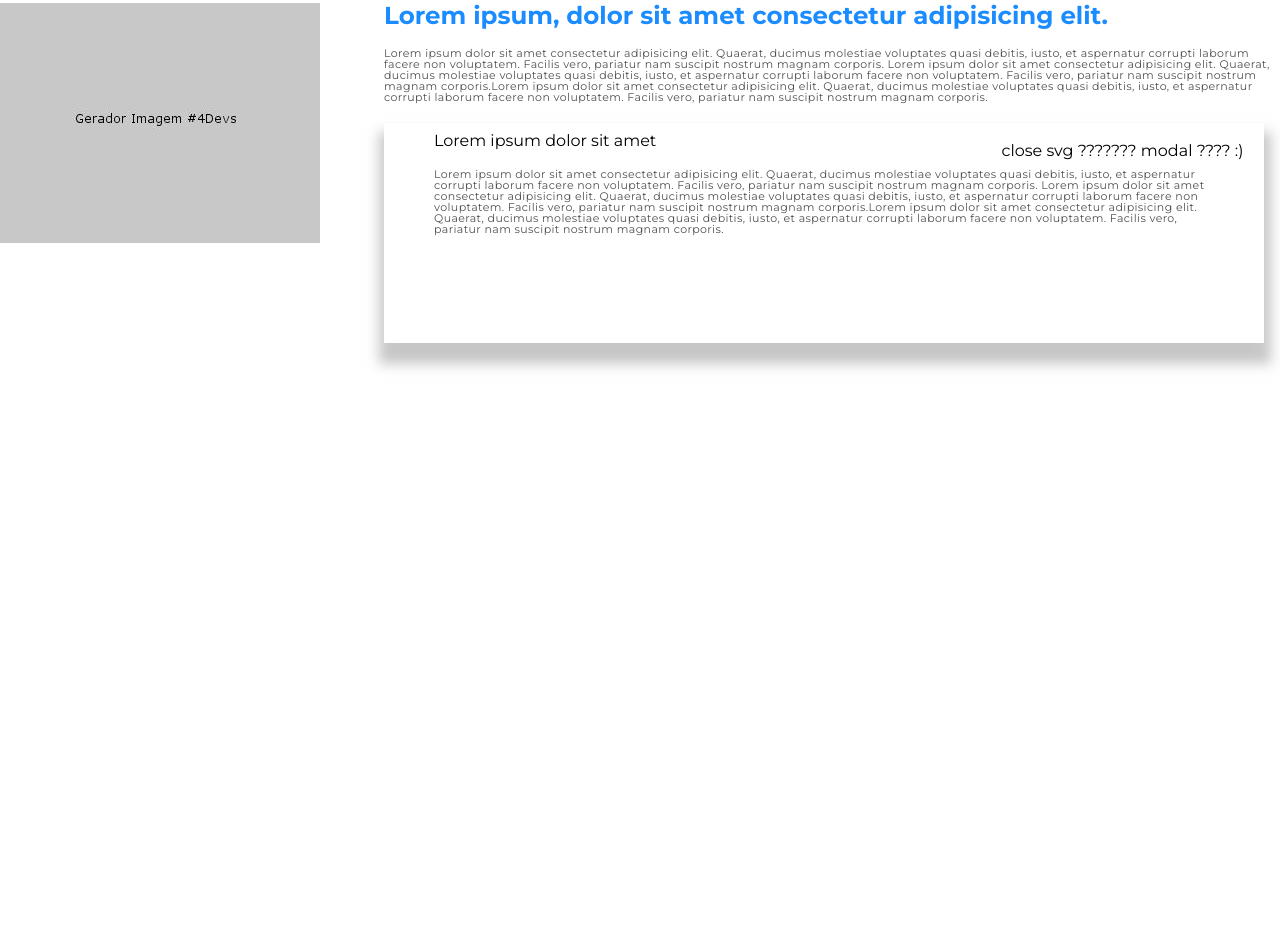
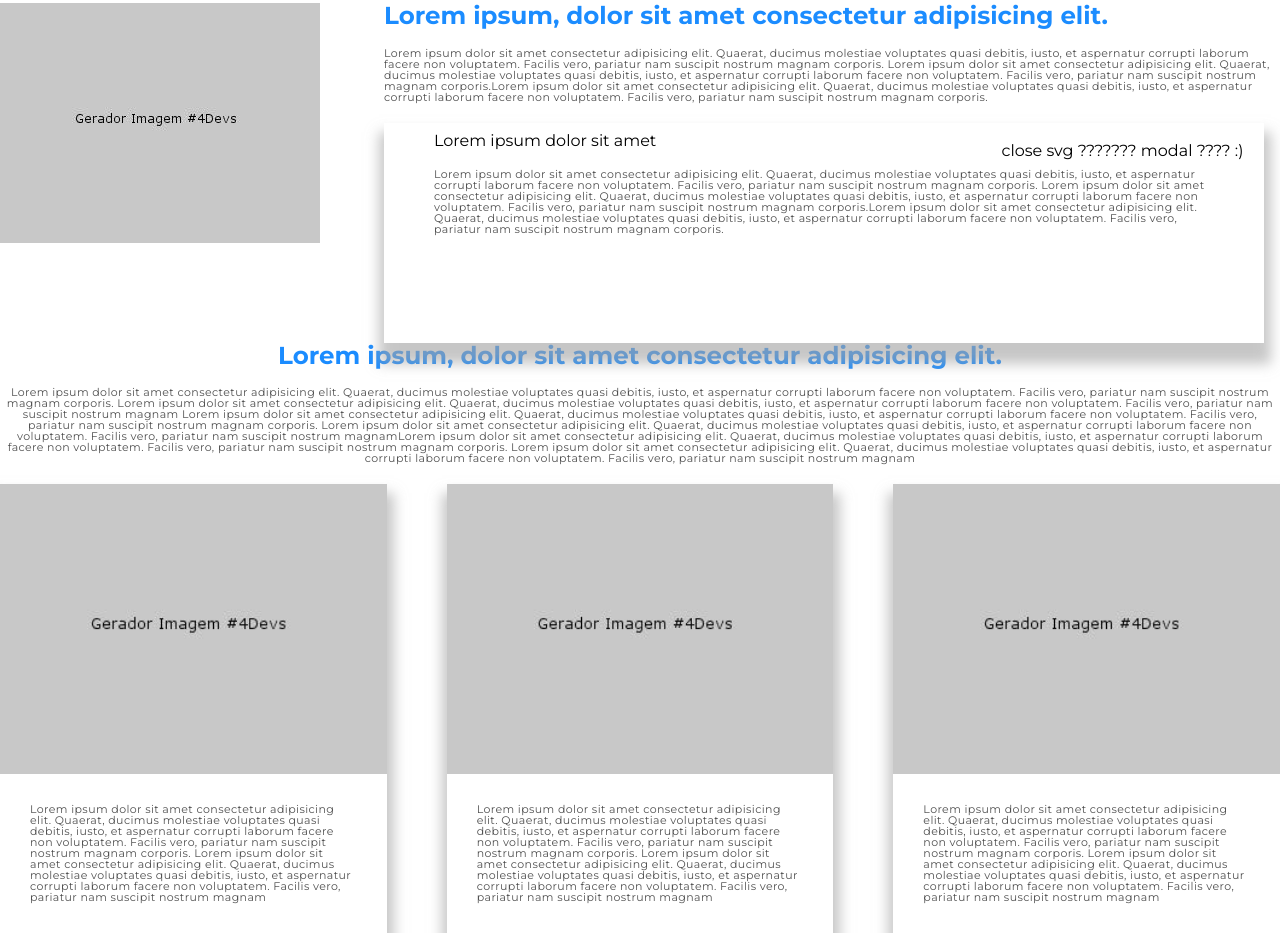
Before and after one commit to ldrbraga/smart-age-pages, a website: page index.html in a window 1280 px wide. Shown: the part 296-1229 px from the top of the page. Before the commit the page ends 800 px from the top, so only its background shows below. Drawn offline with Linux system fonts and the light colour scheme.

Commit message:
Create supplement section

```diff
--- /dev/null
+++ b/assets/styles/Layout/supplement.scss
@@ -0,0 +1,57 @@
+.od-supplement {
+  @include breakpoint-xs {
+    padding: 0 20px;
+  }
+
+  > h2 {
+    color: $title-color;
+    font-size: $font-size-title;
+    font-weight: 700;
+    text-align: center;
+  }
+
+  > p {
+    font-size: $font-size-description--sm;
+    color: $text-color;
+    margin: 20px 0;
+    letter-spacing: .4px;
+    text-align: center;
+  }
+
+  &__list {
+    display: flex;
+
+    @include breakpoint-xs {
+      flex-direction: column;
+    }
+
+    &__item {
+      display: flex;
+      flex-direction: column;
+      align-items: center;
+      justify-content: center;
+      margin-right: 60px;
+      box-shadow: 1px 15px 12px 6px rgba(164,164,164,0.62);
+
+      @include breakpoint-xs {
+        margin-right: 0;
+      }
+
+      &:last-child {
+        margin-right: 0;
+      }
+
+      > img {
+        width: 100%;
+        height: auto;
+      }
+
+      > p {
+        font-size: $font-size-description--sm;
+        color: $text-color;
+        letter-spacing: .4px;
+        padding: 30px;
+      }
+    }
+  }
+}
--- a/index.html
+++ b/index.html
@@ -85,6 +85,57 @@
       </div>
     </section>
   </div>
+
+  <div class="container">
+    <section class="od-supplement">
+      <h2>Lorem ipsum, dolor sit amet consectetur adipisicing elit.</h2>
+      <p>Lorem ipsum dolor sit amet consectetur adipisicing elit. Quaerat, ducimus molestiae voluptates quasi debitis,
+        iusto, et aspernatur corrupti laborum facere non voluptatem. Facilis vero, pariatur nam suscipit nostrum
+        magnam
+        corporis. Lorem ipsum dolor sit amet consectetur adipisicing elit. Quaerat, ducimus molestiae voluptates quasi debitis,
+        iusto, et aspernatur corrupti laborum facere non voluptatem. Facilis vero, pariatur nam suscipit nostrum
+        magnam Lorem ipsum dolor sit amet consectetur adipisicing elit. Quaerat, ducimus molestiae voluptates quasi debitis,
+        iusto, et aspernatur corrupti laborum facere non voluptatem. Facilis vero, pariatur nam suscipit nostrum
+        magnam
+        corporis. Lorem ipsum dolor sit amet consectetur adipisicing elit. Quaerat, ducimus molestiae voluptates quasi debitis,
+        iusto, et aspernatur corrupti laborum facere non voluptatem. Facilis vero, pariatur nam suscipit nostrum
+        magnamLorem ipsum dolor sit amet consectetur adipisicing elit. Quaerat, ducimus molestiae voluptates quasi debitis,
+        iusto, et aspernatur corrupti laborum facere non voluptatem. Facilis vero, pariatur nam suscipit nostrum
+        magnam
+        corporis. Lorem ipsum dolor sit amet consectetur adipisicing elit. Quaerat, ducimus molestiae voluptates quasi debitis,
+        iusto, et aspernatur corrupti laborum facere non voluptatem. Facilis vero, pariatur nam suscipit nostrum
+        magnam</p>
+      <ul class="od-supplement__list">
+        <li class="od-supplement__list__item">
+          <img src="/assets/images/img-block-1.png" alt="">
+          <p>Lorem ipsum dolor sit amet consectetur adipisicing elit. Quaerat, ducimus molestiae voluptates quasi debitis,
+            iusto, et aspernatur corrupti laborum facere non voluptatem. Facilis vero, pariatur nam suscipit nostrum
+            magnam
+            corporis. Lorem ipsum dolor sit amet consectetur adipisicing elit. Quaerat, ducimus molestiae voluptates quasi debitis,
+            iusto, et aspernatur corrupti laborum facere non voluptatem. Facilis vero, pariatur nam suscipit nostrum
+            magnam</p>
+        </li>
+        <li class="od-supplement__list__item">
+          <img src="/assets/images/img-block-1.png" alt="">
+          <p>Lorem ipsum dolor sit amet consectetur adipisicing elit. Quaerat, ducimus molestiae voluptates quasi debitis,
+            iusto, et aspernatur corrupti laborum facere non voluptatem. Facilis vero, pariatur nam suscipit nostrum
+            magnam
+            corporis. Lorem ipsum dolor sit amet consectetur adipisicing elit. Quaerat, ducimus molestiae voluptates quasi debitis,
+            iusto, et aspernatur corrupti laborum facere non voluptatem. Facilis vero, pariatur nam suscipit nostrum
+            magnam</p>
+        </li>
+        <li class="od-supplement__list__item">
+          <img src="/assets/images/img-block-1.png" alt="">
+          <p>Lorem ipsum dolor sit amet consectetur adipisicing elit. Quaerat, ducimus molestiae voluptates quasi debitis,
+            iusto, et aspernatur corrupti laborum facere non voluptatem. Facilis vero, pariatur nam suscipit nostrum
+            magnam
+            corporis. Lorem ipsum dolor sit amet consectetur adipisicing elit. Quaerat, ducimus molestiae voluptates quasi debitis,
+            iusto, et aspernatur corrupti laborum facere non voluptatem. Facilis vero, pariatur nam suscipit nostrum
+            magnam</p>
+        </li>
+      </ul>
+    </section>
+  </div>
 </body>
 
 </html>
```
Also changed, not shown: public/index.html (+11 -1 lines), public/assets/styles/style.min.css.
